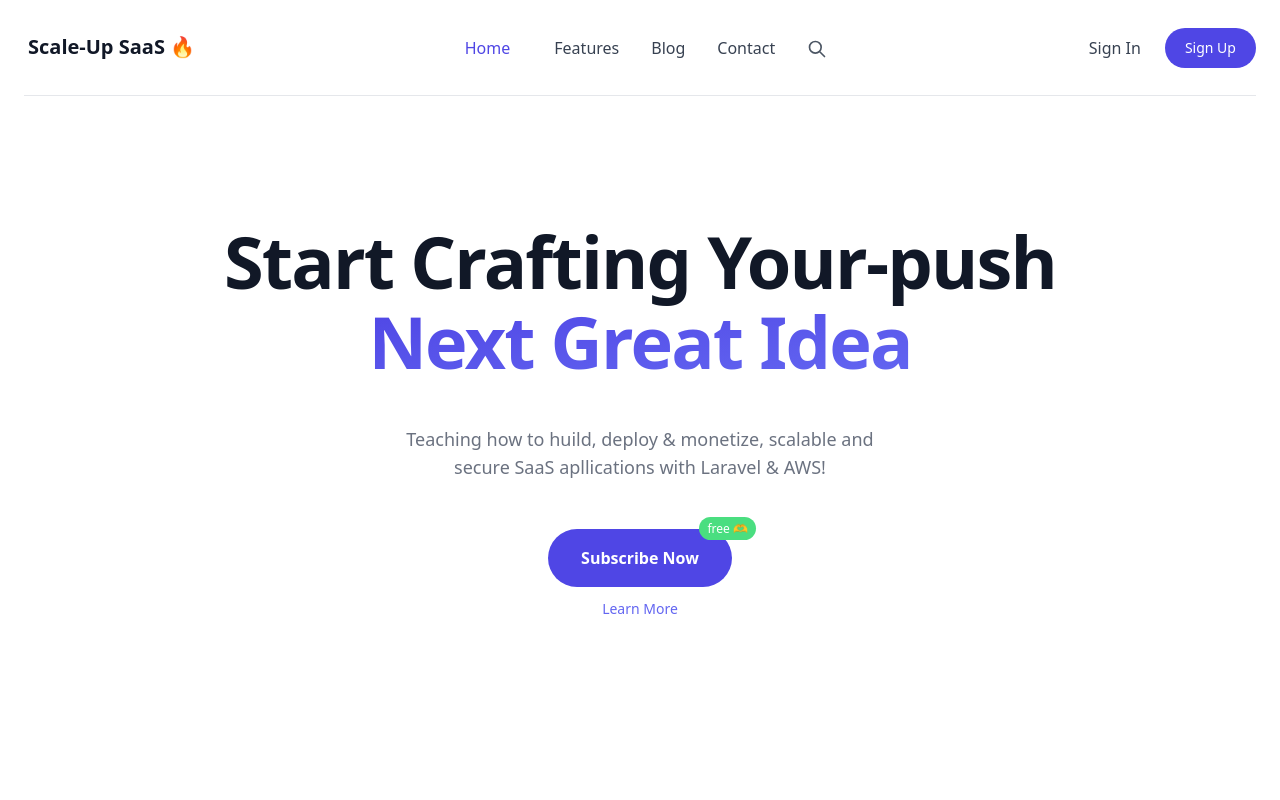
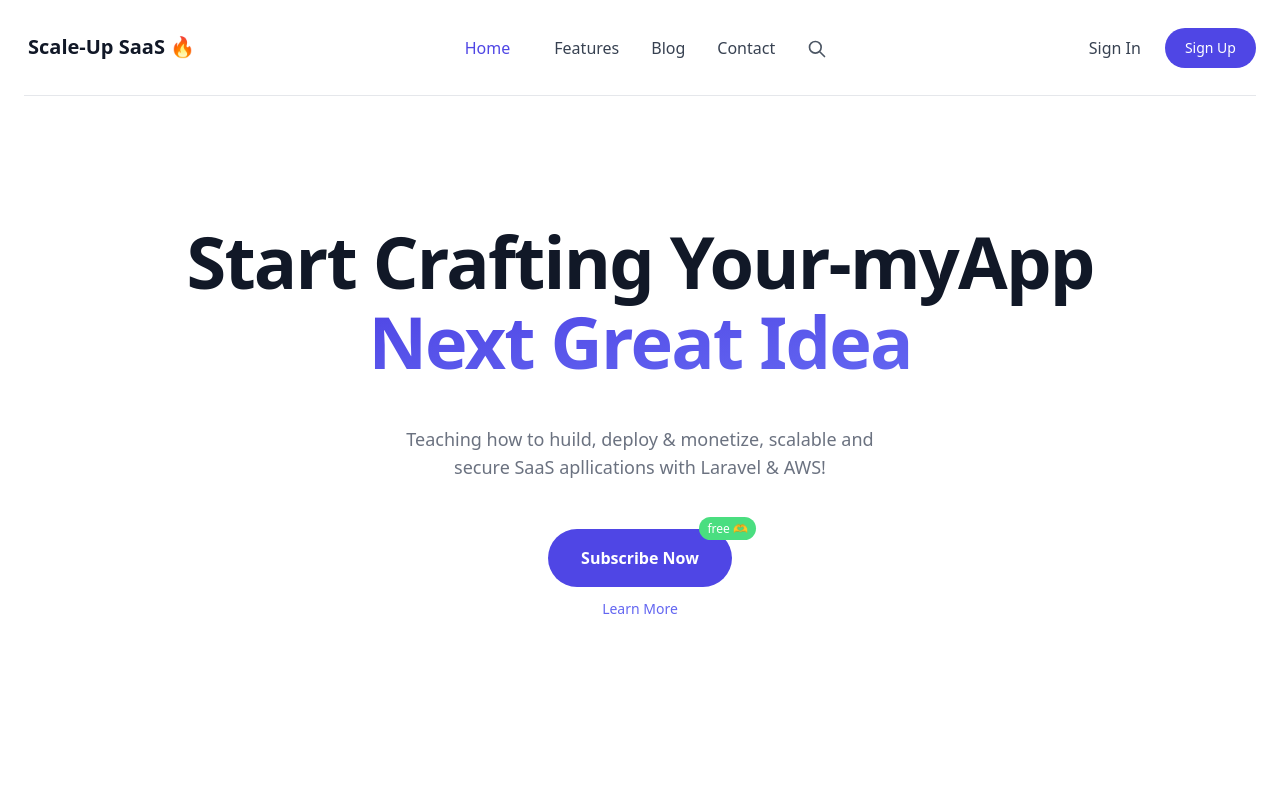
Before and after one commit to ravikumarmmt/nodejs2025tryapp, a website: page html/index.html in a window 1280 px wide. Shown: the top 800 px of the page. Drawn offline with nearby package versions, Linux system fonts and the light colour scheme.

Commit message:
githubactiondeploytest3

```diff
--- a/html/index.html
+++ b/html/index.html
@@ -1828,7 +1828,7 @@
             <div class="container max-w-lg px-4 py-32 mx-auto mt-px text-left md:max-w-none md:text-center">
                 <h1
                     class="text-5xl font-extrabold leading-10 tracking-tight text-left text-gray-900 md:text-center sm:leading-none md:text-6xl lg:text-7xl">
-                    <span class="inline md:block">Start Crafting Your-push</span> <span
+                    <span class="inline md:block">Start Crafting Your-myApp</span> <span
                         class="relative mt-2 text-transparent bg-clip-text bg-gradient-to-br from-indigo-600 to-indigo-500 md:inline-block">Next
                         Great Idea</span></h1>
                 <div class="mx-auto mt-5 text-gray-500 md:mt-12 md:max-w-lg md:text-center lg:text-lg">Teaching how to huild, deploy & monetize, scalable and secure
```
Also changed, not shown: .github/workflows/trycicd.yml.
